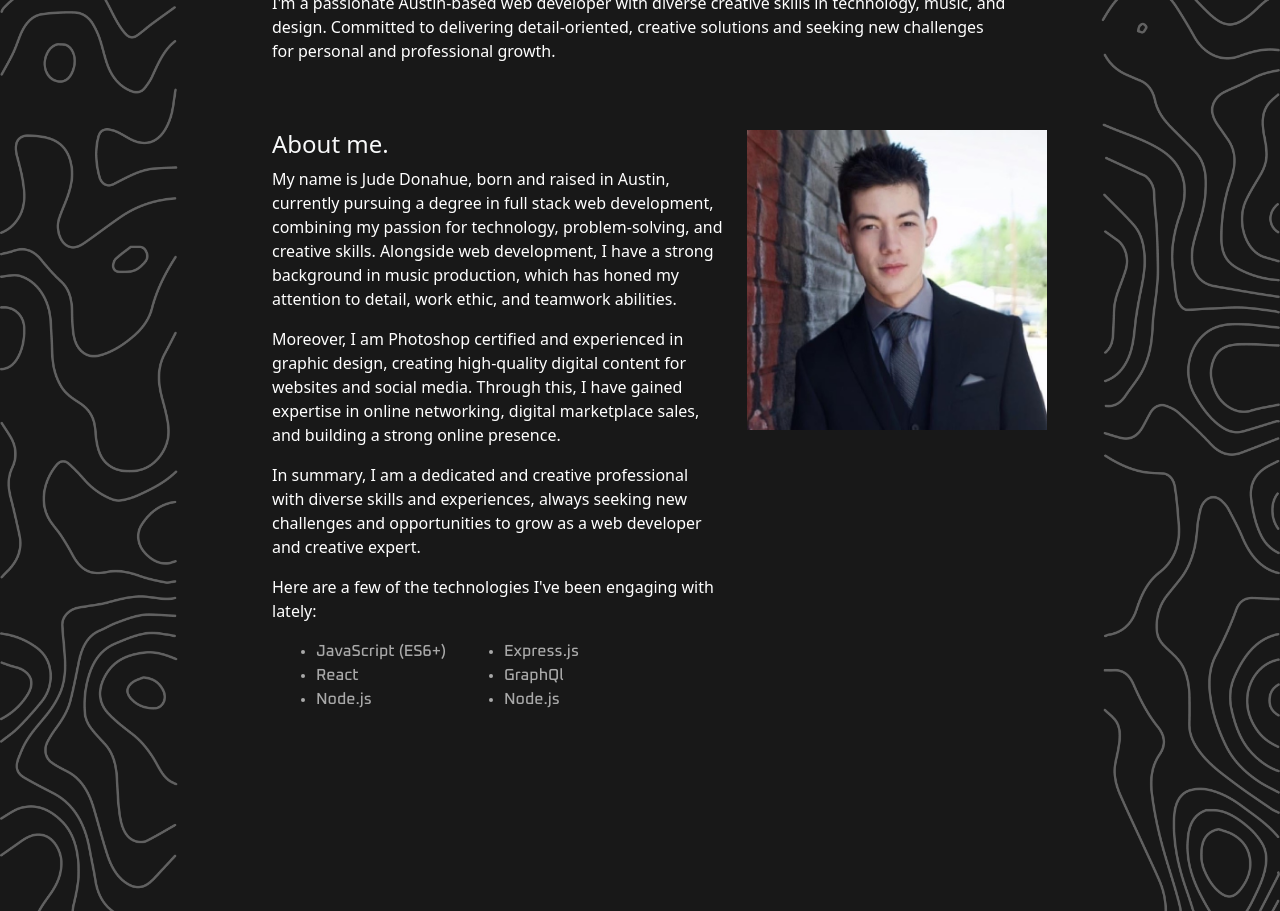
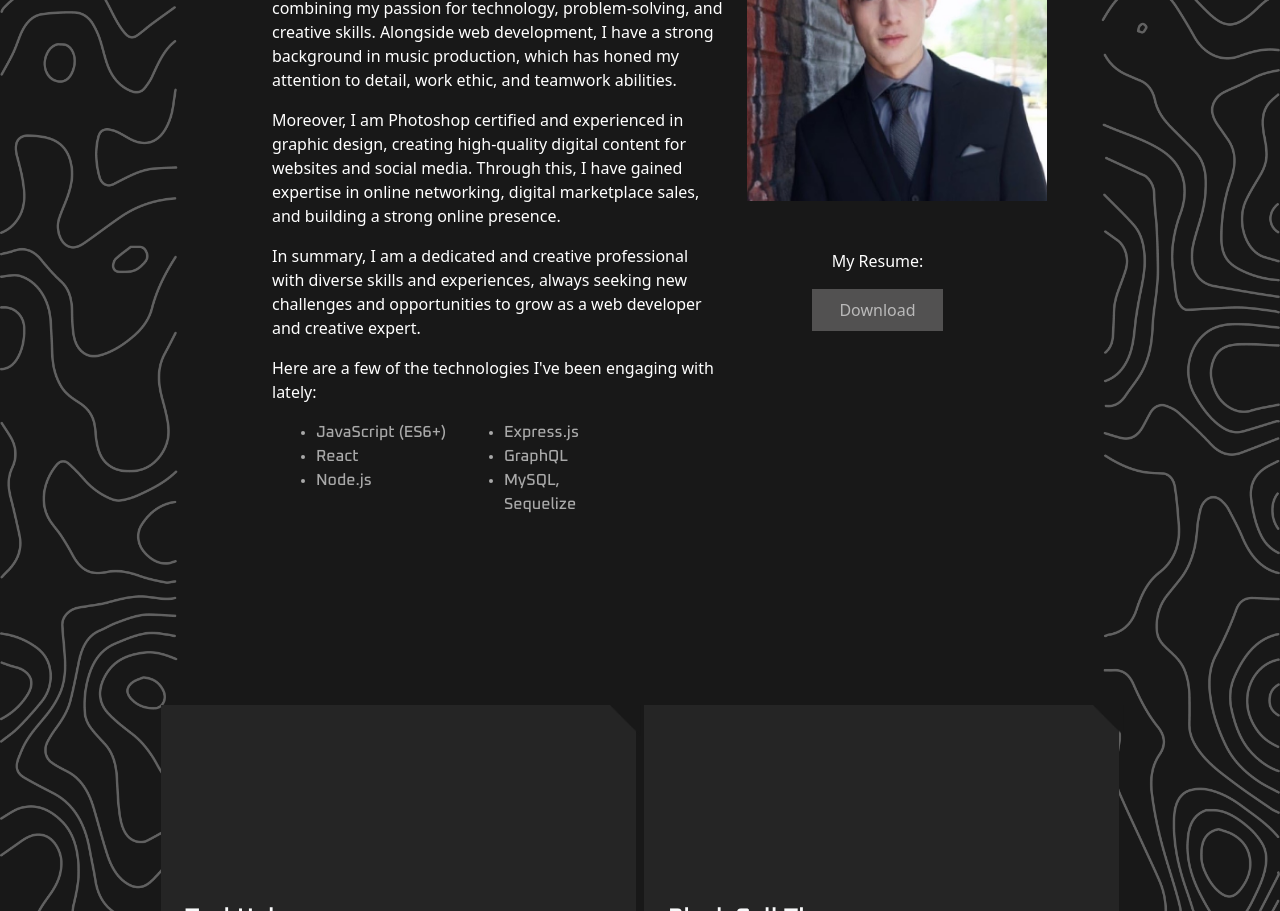
Before and after one commit to judemdonahue/Portfolio, a React (Create React App) app: page / in a window 1280 px wide. Shown: the part 980-1891 px from the top of the page. Built offline with nearby package versions, Linux system fonts and the light colour scheme.

Commit message:
added most elements for portfolio, still needs some polishing and links

```diff
--- a/src/components/IntroSection.jsx
+++ b/src/components/IntroSection.jsx
@@ -27,7 +27,6 @@ function IntroSection() {
 
     return (
         <section ref={containerRef} className="hidden">
-            <img src={headShot} alt="" />
             <div className="name-container container">
                 <div className="row justify-content-center">
                     <div className="col-lg-8">
--- a/src/components/about.jsx
+++ b/src/components/about.jsx
@@ -1,14 +1,25 @@
 import React from "react";
 import headShot from '../images/JudeHeadshotSuit.jpg'
 
+const PDF_FILE_URL = '../../Jude-Donahue_Resume.pdf'
+
 function About() {
+    const downloadFileAtURL=(url)=>{
+        const fileName = url.split('/').pop();
+        const aTag = document.createElement('a');
+        aTag.href=url;
+        aTag.setAttribute('download', fileName);
+        document.body.appendChild(aTag);
+        aTag.click();
+        aTag.remove();
+    }
     return (
         <section>
             <div className="about-container container">
             <div className="row justify-content-center">
 
                 <div className="col-lg-5">
-                    <h4 className="text-light">About me.</h4>
+                    <h2 className="text-light">About me</h2>
                     <p>My name is Jude Donahue, born and raised in Austin, currently pursuing a degree in full stack web development, combining my passion for technology, problem-solving, and creative skills. Alongside web development, I have a strong background in music production, which has honed my attention to detail, work ethic, and teamwork abilities.</p>
                     <p>Moreover, I am Photoshop certified and experienced in graphic design, creating high-quality digital content for websites and social media. Through this, I have gained expertise in online networking, digital marketplace sales, and building a strong online presence.</p>
                     <p>In summary, I am a dedicated and creative professional with diverse skills and experiences, always seeking new challenges and opportunities to grow as a web developer and creative expert.</p>
@@ -25,8 +36,8 @@ function About() {
                             <div className="col-sm-5">
                                 <ul>
                                     <li>Express.js</li>
-                                    <li>GraphQl</li>
-                                    <li>Node.js</li>
+                                    <li>GraphQL</li>
+                                    <li>MySQL, Sequelize</li>
                                 </ul>
                             </div>
                         </div>
@@ -34,7 +45,14 @@ function About() {
                 </div>
 
                 <div className="col-lg-3">
-                    <img src={headShot} alt="Jude-img" />
+                    <img id="img" src={headShot} alt="Jude-img" />
+                    <div className="container">
+
+                        <p className="text-center mt-5">My Resume:</p>
+                            <div className="row justify-content-center">
+                                <button onClick={()=>{downloadFileAtURL(PDF_FILE_URL)}} className="w-50">Download</button>
+                            </div>
+                    </div>
                 </div>
 
 
--- a/src/styles/styles.css
+++ b/src/styles/styles.css
@@ -128,7 +128,7 @@ p {
 .name-container{
     padding-top: 200px;
 }
-img{
+#img{
     width: 300px;
     height: 300px;
 }
```
Also changed, not shown: 2 other files (tests, documents, lock files or other folders).
